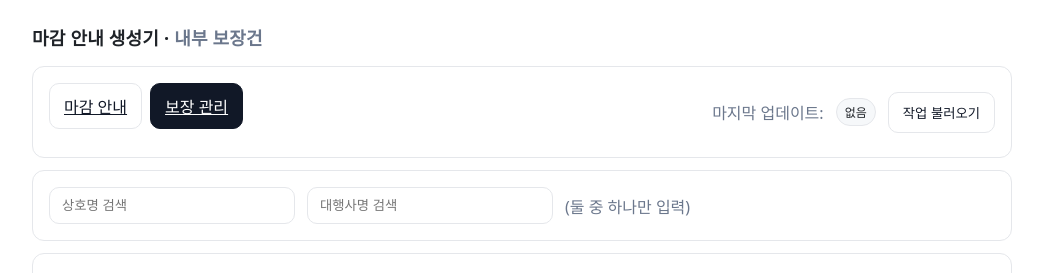
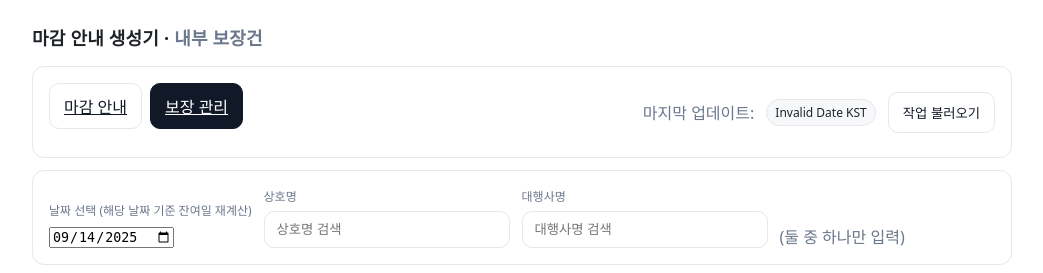
Before and after one commit to qwerpoiuqqq/jtwolab-DeadlineNotifier, a Flask app: page /manage in a window 1280 px wide. Shown: the top 273 px of the page, without its empty margins (118-1161 px from the left). Run offline with Flask 3, Linux system fonts and the light colour scheme.

Commit message:
Update manage.html

```diff
--- a/templates/manage.html
+++ b/templates/manage.html
@@ -45,9 +45,21 @@
       </div>
 
       <div class="panel" style="margin-bottom:12px">
-        <div class="stack">
-          <input id="q-biz" type="text" placeholder="상호명 검색" />
-          <input id="q-agency" type="text" placeholder="대행사명 검색" />
+        <div class="stack" style="align-items:flex-end">
+          <div>
+            <label class="muted" style="display:block; font-size:12px; margin-bottom:6px">날짜 선택 (해당 날짜 기준 잔여일 재계산)</label>
+            <input id="q-date" type="date" />
+          </div>
+          <div>
+            <label class="muted" style="display:block; font-size:12px; margin-bottom:6px">상호명</label>
+            <input id="q-biz" type="text" placeholder="상호명 검색" list="dl-biz" />
+            <datalist id="dl-biz"></datalist>
+          </div>
+          <div>
+            <label class="muted" style="display:block; font-size:12px; margin-bottom:6px">대행사명</label>
+            <input id="q-agency" type="text" placeholder="대행사명 검색" list="dl-agency" />
+            <datalist id="dl-agency"></datalist>
+          </div>
           <span class="muted">(둘 중 하나만 입력)</span>
         </div>
       </div>
@@ -78,11 +90,44 @@
 
     <script>
       const initialItems = {{ (initial_items or []) | tojson | safe }};
+      const initialUpdatedAt = {{ (updated_at or 'null') | tojson | safe }};
       const $ = (sel)=>document.querySelector(sel);
       function toast(msg){ const t=$('#toast'); if(!t) return; t.textContent=msg||'완료'; t.style.display='block'; setTimeout(()=>t.style.display='none', 1200); }
 
       function norm(s){ return (s||'').toString().trim().toLowerCase(); }
       let allItems = Array.isArray(initialItems) ? initialItems : [];
+      let lastUpdatedAt = typeof initialUpdatedAt==='string' ? initialUpdatedAt : null;
+
+      function toKSTString(iso){
+        try{
+          const d = new Date(iso);
+          // KST 포맷
+          return d.toLocaleString('ko-KR', { timeZone: 'Asia/Seoul', year:'numeric', month:'2-digit', day:'2-digit', hour:'2-digit', minute:'2-digit' }).replaceAll('.', '-').replace(' ', ' ').replace(/\.$/, '') + ' KST';
+        }catch(e){ return iso||''; }
+      }
+      function setUpdatedBadge(){
+        const el = document.getElementById('last-updated');
+        if(!el) return;
+        el.textContent = lastUpdatedAt ? toKSTString(lastUpdatedAt) : '없음';
+      }
+
+      function ymd(date){ const y=date.getFullYear(); const m=String(date.getMonth()+1).padStart(2,'0'); const d=String(date.getDate()).padStart(2,'0'); return `${y}-${m}-${d}`; }
+      function parseYMD(str){ const [y,m,d]=(str||'').split('-').map(v=>parseInt(v,10)); if(!y||!m||!d) return null; return new Date(Date.UTC(y, m-1, d)); }
+      function toUTCDateOnly(iso){ try{ const d=new Date(iso); return new Date(Date.UTC(d.getUTCFullYear(), d.getUTCMonth(), d.getUTCDate())); }catch(e){ return null; } }
+      function daysBetween(aUTCDateOnly, bUTCDateOnly){ if(!aUTCDateOnly||!bUTCDateOnly) return 0; const ms= aUTCDateOnly.getTime()-bUTCDateOnly.getTime(); return Math.round(ms/86400000); }
+
+      function buildSuggestions(){
+        const dlBiz = document.getElementById('dl-biz');
+        const dlAgency = document.getElementById('dl-agency');
+        if(!dlBiz || !dlAgency) return;
+        const bizSet = new Set();
+        const agencySet = new Set();
+        for(const it of allItems){ if(it.bizname) bizSet.add(it.bizname.trim()); if(it.agency) agencySet.add(it.agency.trim()); }
+        const bizArr = Array.from(bizSet).sort((a,b)=>a.localeCompare(b,'ko'));
+        const agencyArr = Array.from(agencySet).sort((a,b)=>a.localeCompare(b,'ko'));
+        dlBiz.innerHTML = bizArr.map(v=>`<option value="${v}"></option>`).join('');
+        dlAgency.innerHTML = agencyArr.map(v=>`<option value="${v}"></option>`).join('');
+      }
 
       function render(items){
         const tb = document.querySelector('#tbl tbody');
@@ -93,7 +138,7 @@
             <td>${it.agency||''}</td>
             <td>${it.bizname||''}</td>
             <td>${it.task_display||''}</td>
-            <td>${(it.remain_days??'')!==''? it.remain_days: ''}</td>
+            <td>${(it._effective_remain??'')!==''? it._effective_remain: ''}</td>
             <td>${it.daily_workload||''}</td>
             <td>${it.checked? '✓' : ''}</td>
             <td>${it.tab_title||''}</td>
@@ -106,8 +151,21 @@
       function applyFilter(){
         const qb = norm(document.getElementById('q-biz').value);
         const qa = norm(document.getElementById('q-agency').value);
-        let list = allItems;
-        if(qb && qa){ // 둘 다 있으면 교집합 기준
+        const dateStr = document.getElementById('q-date').value;
+        const userDate = parseYMD(dateStr);
+        const snapshotDate = toUTCDateOnly(lastUpdatedAt || new Date().toISOString());
+        const userDateUTC = userDate ? userDate : toUTCDateOnly(new Date().toISOString());
+        const delta = daysBetween(userDateUTC, snapshotDate); // 사용자날짜 - 스냅샷날짜
+
+        let list = allItems.map(it=>{
+          const r = (typeof it.remain_days === 'number') ? (it.remain_days - delta) : null;
+          return Object.assign({}, it, { _effective_remain: r });
+        });
+
+        // 날짜 기준: 해당 날짜에 구동 중인 항목만 (잔여일>=0)
+        list = list.filter(it=> it._effective_remain === null ? false : (it._effective_remain >= 0));
+
+        if(qb && qa){
           list = list.filter(it=> norm(it.bizname).includes(qb) && norm(it.agency).includes(qa));
         }else if(qb){
           list = list.filter(it=> norm(it.bizname).includes(qb));
@@ -119,6 +177,7 @@
 
       document.getElementById('q-biz').addEventListener('input', applyFilter);
       document.getElementById('q-agency').addEventListener('input', applyFilter);
+      document.getElementById('q-date').addEventListener('change', applyFilter);
 
       document.getElementById('refresh').addEventListener('click', async()=>{
         const btn = document.getElementById('refresh');
@@ -128,7 +187,9 @@
           const data = await res.json().catch(()=>({}));
           if(!res.ok){ throw new Error(data?.error||'갱신 실패'); }
           allItems = Array.isArray(data.items) ? data.items : [];
-          document.getElementById('last-updated').textContent = data.updated_at || '';
+          lastUpdatedAt = data.updated_at || null;
+          setUpdatedBadge();
+          buildSuggestions();
           applyFilter();
           toast('업데이트 완료');
         }catch(e){
@@ -138,8 +199,19 @@
         }
       });
 
-      // 초기 렌더
-      render(allItems);
+      // 초기 상태 설정: 업데이트 시간 배지(KST), 날짜 기본값(오늘 KST), 자동완성 목록, 렌더
+      (function init(){
+        setUpdatedBadge();
+        try{
+          const now = new Date();
+          const yyyy = now.getFullYear();
+          const mm = String(now.getMonth()+1).padStart(2,'0');
+          const dd = String(now.getDate()).padStart(2,'0');
+          document.getElementById('q-date').value = `${yyyy}-${mm}-${dd}`;
+        }catch(e){}
+        buildSuggestions();
+        applyFilter();
+      })();
     </script>
   </body>
   </html>
```
